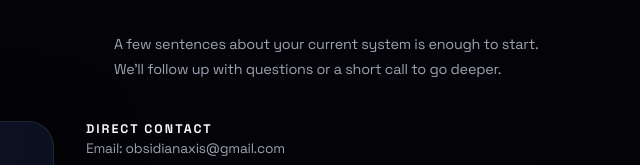
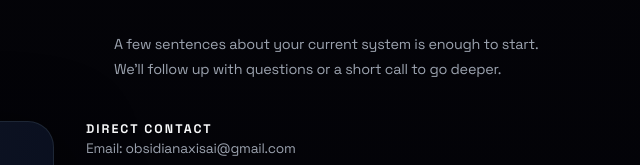
Before and after one commit to omranhqashou-design/obsidian-axis-site, a website: page index.html in a window 1280 px wide. Shown: the part 2800-2965 px from the top of the page, 622-1262 px from the left. Drawn offline with Linux system fonts and the light colour scheme.

Commit message:
Update index.html

```diff
--- a/index.html
+++ b/index.html
@@ -1746,7 +1746,7 @@
             <div class="contact-meta">
               <div>
                 <strong>Direct contact</strong>
-                <div>Email: <a href="mailto:obsidianaxis@gmail.com">obsidianaxis@gmail.com</a></div>
+                <div>Email: <a href="mailto:obsidianaxisai@gmail.com">obsidianaxisai@gmail.com</a></div>
               </div>
               <div>
                 <strong>Typical flow</strong>
```
